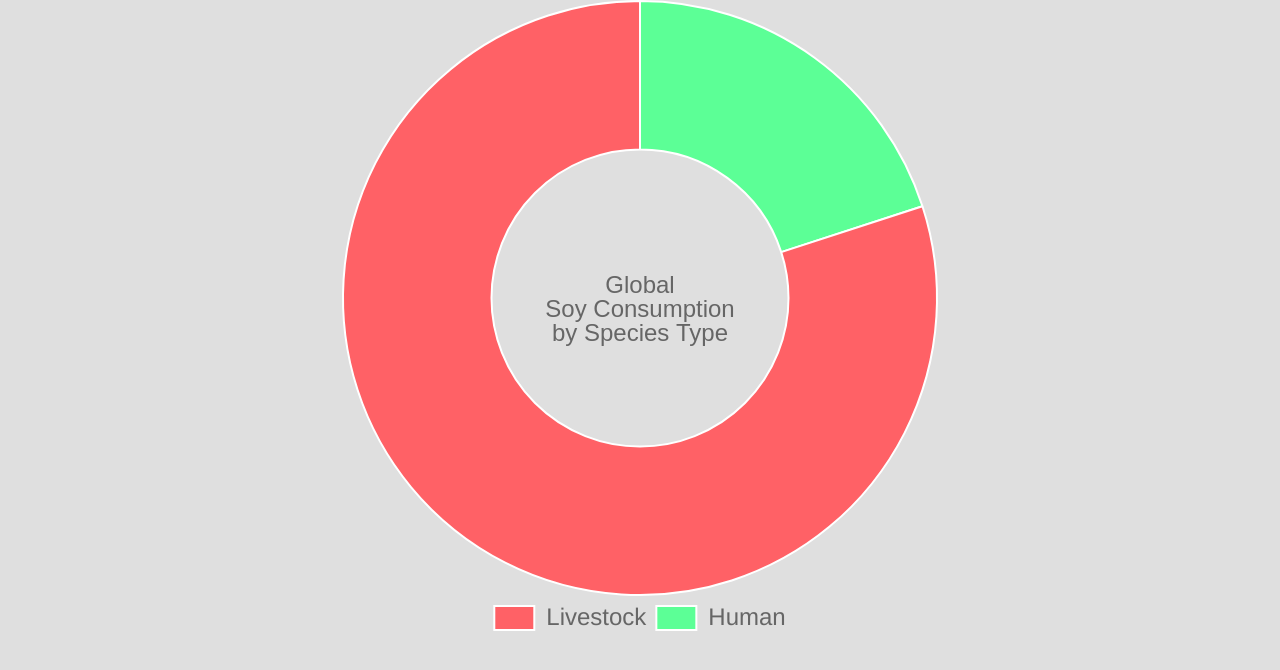
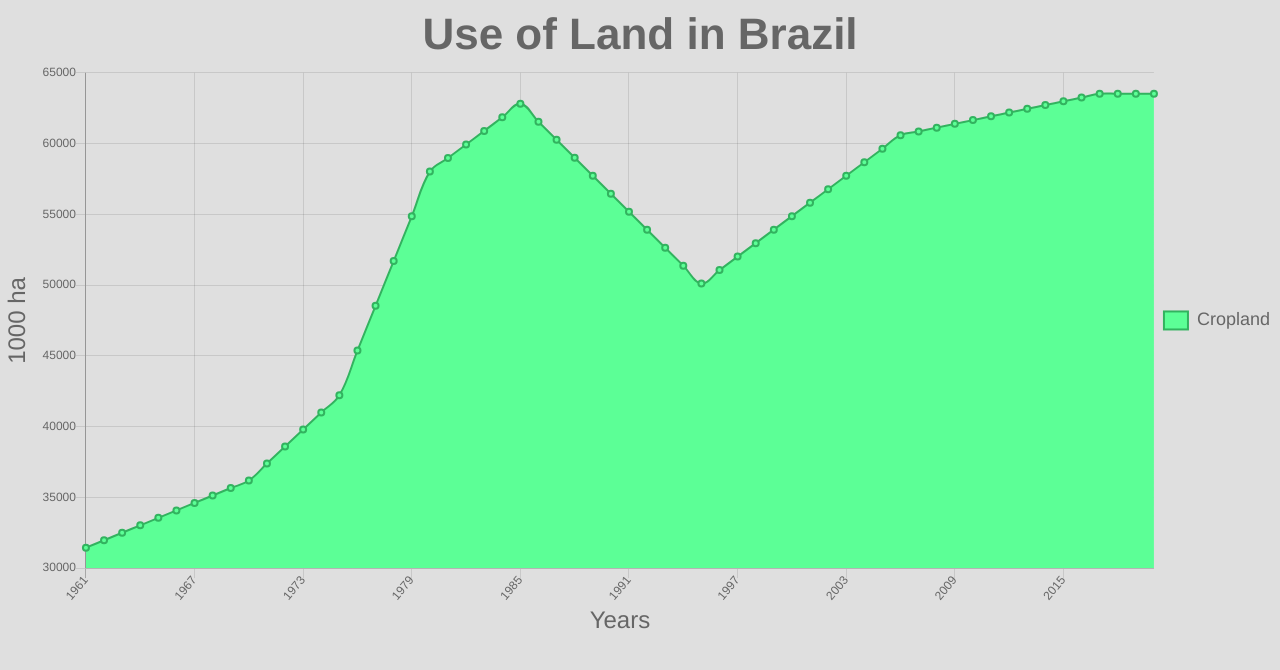
Before and after one commit to Kit-Law/COMP6234-Data-Visualisation, a website: page src/index.html in a window 1280 px wide. Drawn offline with nearby package versions, Linux system fonts and the light colour scheme.

Commit message:
feat(LandUseage) Created graph for cropland usage in brazil

```diff
--- a/package.json
+++ b/package.json
@@ -3,6 +3,7 @@
   "version": "1.0.0",
   "description": "A JavaScript project",
   "main": "./dist/index.js",
+  "type": "commonjs",
   "scripts": {
     "start": "node ./node_modules/parcel-bundler/bin/cli serve ./src/index.html --port 8080",
     "build": "node ./node_modules/parcel-bundler/bin/cli build ./src/index.html --out-dir ./dist/",
@@ -22,6 +23,7 @@
     "parcel-bundler": "^1.12.5"
   },
   "dependencies": {
-    "animejs": "^3.2.1"
+    "animejs": "^3.2.1",
+    "csv-parser": "^3.0.0"
   }
 }
--- /dev/null
+++ b/src/graphs/land-use-cropland.js
@@ -0,0 +1,60 @@
+const data = {
+    labels: [1961, 1962, 1963, 1964, 1965, 1966, 1967, 1968, 1969, 1970, 1971, 1972, 1973, 1974, 1975, 1976, 1977, 1978, 1979, 1980, 1981, 1982, 1983, 1984, 1985, 1986, 1987, 1988, 1989, 1990, 1991, 1992, 1993, 1994, 1995, 1996, 1997, 1998, 1999, 2000, 2001, 2002, 2003, 2004, 2005, 2006, 2007, 2008, 2009, 2010, 2011, 2012, 2013, 2014, 2015, 2016, 2017, 2018, 2019, 2020],
+    datasets: [
+      {
+        label: 'Cropland',
+        data: [31444, 31971, 32498, 33025, 33552, 34079, 34606, 35133, 35660, 36190, 37393, 38596, 39799, 41002, 42207, 45369, 48531, 51693, 54855, 58018.208, 58977, 59936, 60895, 61854, 62810.707, 61540, 60269, 58998, 57727, 56456, 55185, 53914, 52643, 51372, 50105, 51058, 52011, 52964, 53917, 54870, 55823, 56776, 57729, 58682, 59635, 60593, 60859, 61125, 61391, 61657, 61923, 62189, 62455, 62721, 62987, 63253, 63517.8, 63518, 63518, 63518],
+        backgroundColor: '#5CFF96',
+        borderColor: '#32B35F',
+        borderWidth: 2
+      }
+    ]
+  };
+
+const options = {
+  responsive: true,
+  legend: {
+      position: 'right',
+      onClick: (e) => e.stopPropagation(),
+      labels: {
+          fontSize: 18,
+          boxWidth: 24
+      }
+  },
+  scales: {
+    xAxes: [{
+      ticks: {
+        autoSkip: true,
+        maxTicksLimit: 10
+      },
+      scaleLabel: {
+        display: true,
+        fontSize: 24,
+        labelString: 'Years'
+      }
+    }],
+    yAxes: [{
+      scaleLabel: {
+        display: true,
+        fontSize: 24,
+        labelString: '1000 ha'
+      }
+    }]
+  },
+  title: {
+    display: true,
+    fontSize: 44,
+    text: 'Use of Land in Brazil'
+  }
+};
+
+const config = {
+    type: 'line',
+    data: data,
+    options: options
+};
+
+const ctx = document.getElementById('myChart');
+const myChart = new Chart(ctx, config);
+
+myChart.update();
--- a/src/index.html
+++ b/src/index.html
@@ -16,7 +16,8 @@
   <script src="https://cdnjs.cloudflare.com/ajax/libs/animejs/2.0.2/anime.js"></script>
   <script src="../node_modules/animejs/lib/anime.min.js"></script>
   <script src="https://cdn.jsdelivr.net/npm/chart.js@2.9.3/dist/Chart.min.js"></script>
-  <script src="./graphs/soy-consumption.js"></script>
+  <scrpit src="../node_modules/csv-parser/index.js"></scrpit>
+  <script src="./graphs/land-use-cropland.js"></script>
   <!--<script src="main.js"></script>-->
 </body>
 </html>
```
Also changed, not shown: 1 other file.
